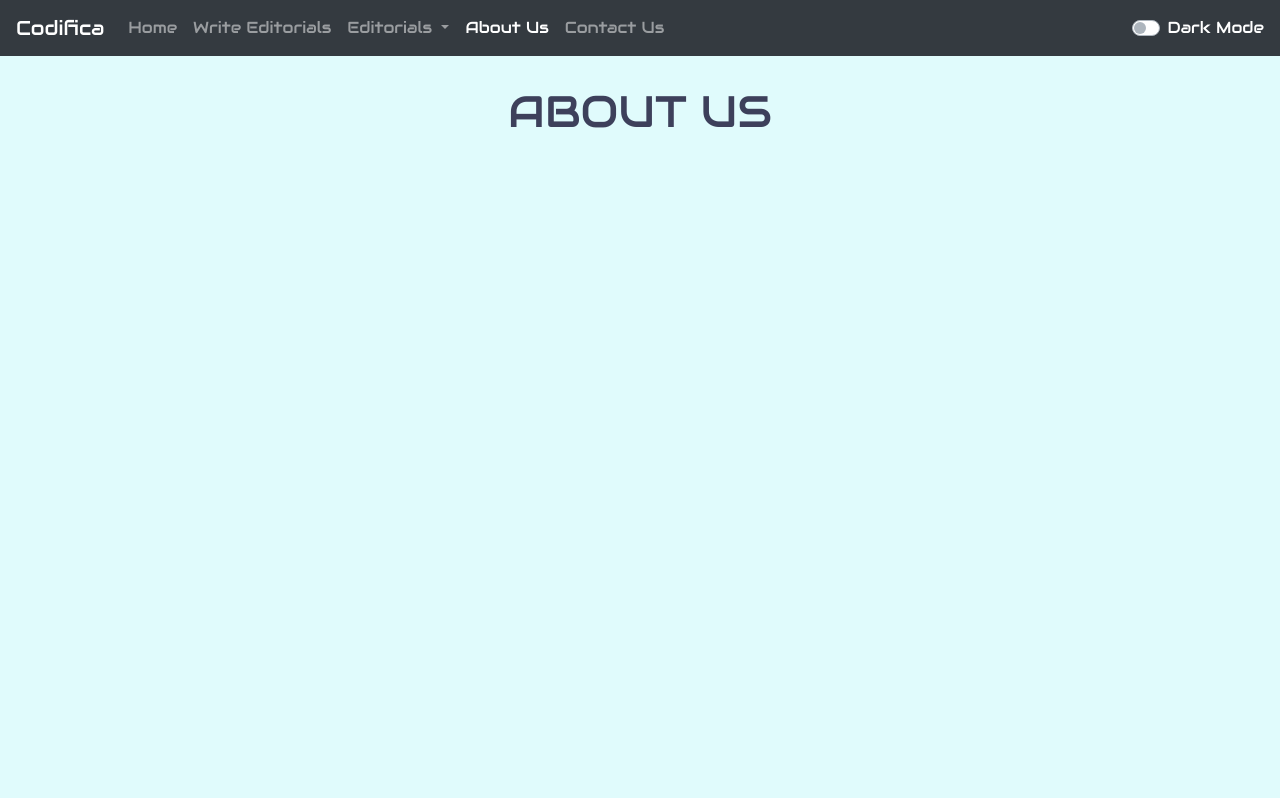
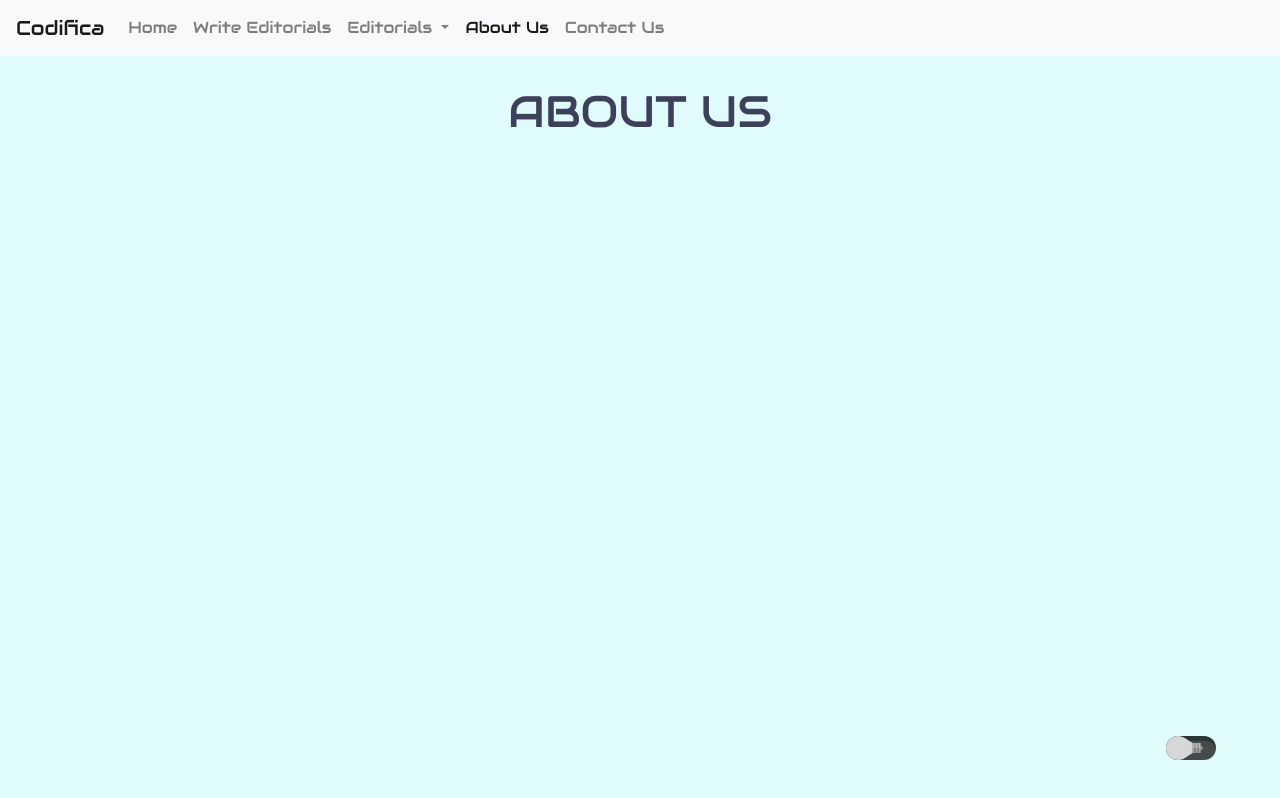
Before and after one commit to AryamanMishra/Codifica, a plain HTML site: page about.html in a window 1280 px wide. Drawn offline with nearby package versions, Linux system fonts and the light colour scheme.

Commit message:
Dark Mode Completed

```diff
--- a/about.html
+++ b/about.html
@@ -15,7 +15,7 @@
 <body>
 
         <!-- navbar -->
-        <nav class="navbar navbar-expand-lg navbar-dark bg-dark">
+        <nav class="navbar navbar-expand-lg navbar-light bg-light">
             <a class="navbar-brand" href="index.html">Codifica</a>
             <button class="navbar-toggler" type="button" data-toggle="collapse" data-target="#navbarSupportedContent" aria-controls="navbarSupportedContent" aria-expanded="false" aria-label="Toggle navigation">
               <span class="navbar-toggler-icon"></span>
@@ -52,11 +52,6 @@
                 <input class="form-control mr-sm-2" type="search" placeholder="Search" aria-label="Search">
                 <button class="btn btn-outline-success my-2 my-sm-0" type="submit">Search</button>
               </form> -->
-              <div class="custom-control custom-switch" style="color: white;">
-                <input type="checkbox" class="custom-control-input" id="darkSwitch">
-                <label class="custom-control-label" for="darkSwitch">Dark Mode</label>
-              </div>
-              <script src="js/dark-mode-switch.min.js"></script>
             </div>
           </nav>
 
@@ -66,17 +61,20 @@
           <!-- heading -->
           <h1 id="titleHeading">ABOUT US</h1>
 
-
+          <main>
+            <input class="l" type="checkbox" id="themeChanger">
+          </main>
 
           </div>
 
 
 
 <!-- bootstrap scripts -->
+<script src="js/dark_mode_check.js"></script>
 <script src="https://code.jquery.com/jquery-3.5.1.slim.min.js" integrity="sha384-DfXdz2htPH0lsSSs5nCTpuj/zy4C+OGpamoFVy38MVBnE+IbbVYUew+OrCXaRkfj" crossorigin="anonymous"></script>
 <script src="https://cdn.jsdelivr.net/npm/popper.js@1.16.1/dist/umd/popper.min.js" integrity="sha384-9/reFTGAW83EW2RDu2S0VKaIzap3H66lZH81PoYlFhbGU+6BZp6G7niu735Sk7lN" crossorigin="anonymous"></script>
 <script src="https://cdn.jsdelivr.net/npm/bootstrap@4.5.3/dist/js/bootstrap.min.js" integrity="sha384-w1Q4orYjBQndcko6MimVbzY0tgp4pWB4lZ7lr30WKz0vr/aWKhXdBNmNb5D92v7s" crossorigin="anonymous"></script>
-<script src="js/dark-mode-switch.js"></script>
+<script src="js/dark_mode.js"></script>
 
 
 </body>
--- a/css/index_style.css
+++ b/css/index_style.css
@@ -18,10 +18,94 @@ body {
     width: 50px;
     height: auto;
     position: fixed;
-    bottom: 10%;
+    bottom: 5%;
+    right: 5%;
 }
 
+/* toggle switch starts*/
+*, *:before, *:after {
+	box-sizing: border-box;
+	margin: 0;
+	padding: 0;
+}
 
+/* body, input {
+	font-size: 1em;
+	line-height: 1.5;
+}
+body {
+	background: #bbb;
+} */
+input {
+	display: block;
+	margin-bottom: 1.5em;
+}
+main {
+	padding: 1.5em 0 0 0;
+	text-align: center;
+}
+.l {
+	background-color: rgba(0,0,0,0.7);
+	border-radius: 0.75em;
+	box-shadow: 0.125em 0.125em 0 0.125em rgba(0,0,0,0.3) inset;
+	color: #fdea7b;
+	display: inline-flex;
+	align-items: center;
+	margin: auto;
+	padding: 0.15em;
+	width: 3em;
+	height: 1.5em;
+	transition: background-color 0.1s 0.3s ease-out, box-shadow 0.1s 0.3s ease-out;
+	-webkit-appearance: none;
+	-moz-appearance: none;
+	appearance: none;
+}
+.l:before, .l:after {
+	content: "";
+	display: block;
+}
+.l:before {
+	background-color: #d7d7d7;
+	border-radius: 50%;
+	width: 1.2em;
+	height: 1.2em;
+	transition: background-color 0.1s 0.3s ease-out, transform 0.3s ease-out;
+	z-index: 1;
+}
+.l:after {
+	background:
+		linear-gradient(transparent 50%, rgba(0,0,0,0.15) 0) 0 50% / 50% 100%,
+		repeating-linear-gradient(90deg,#bbb 0,#bbb,#bbb 20%,#999 20%,#999 40%) 0 50% / 50% 100%,
+		radial-gradient(circle at 50% 50%,#888 25%, transparent 26%);
+	background-repeat: no-repeat;
+	border: 0.25em solid transparent;
+	border-left: 0.4em solid #d8d8d8;
+	border-right: 0 solid transparent;
+	transition: border-left-color 0.1s 0.3s ease-out, transform 0.3s ease-out;
+	transform: translateX(-22.5%);
+	transform-origin: 25% 50%;
+	width: 1.2em;
+	height: 1em;
+}
+/* Checked */
+.l:checked {
+	background-color: rgba(0,0,0,0.45);
+	box-shadow: 0.125em 0.125em 0 0.125em rgba(0,0,0,0.1) inset;
+}
+.l:checked:before {
+	background-color: currentColor;
+	transform: translateX(125%)
+}
+.l:checked:after {
+	border-left-color: currentColor;
+	transform: translateX(-2.5%) rotateY(180deg);
+}
+/* Other States */
+.l:focus {
+	/* Usually an anti-A11Y practice but set to remove an annoyance just for this demo */
+	outline: 0;
+}
+/* toggle switch ends */
 
   /* DARK MODE */
 
@@ -31,10 +115,3 @@ body {
   .darkTheme #titleHeading {
     color: #ee6c4d;
   }
-
-
-  /* not my code */
-  [data-theme="dark"] #titleHeading {
-      /* color: #fca311; */
-      color: #ee6c4d;
-  }
--- /dev/null
+++ b/js/dark_mode.js
@@ -0,0 +1,13 @@
+var btn = document.getElementById('themeChanger')
+var body = document.querySelector('body')
+btn.addEventListener('click',onImgClick)
+function onImgClick() {
+    if (body.classList.contains('darkTheme')) {
+        body.classList.remove('darkTheme')
+        localStorage.removeItem('themeChanger','darkTheme')
+    }
+    else {
+        body.classList.add('darkTheme')
+        localStorage.setItem('themeChanger','darkTheme')
+    }
+}
--- /dev/null
+++ b/js/dark_mode_check.js
@@ -0,0 +1,9 @@
+var body = document.querySelector('body')
+if (localStorage.getItem('themeChanger')=='darkTheme') {
+    body.classList.add('darkTheme')
+    localStorage.setItem('themeChanger','darkTheme')
+}
+else {
+    body.classList.remove('darkTheme')
+    localStorage.removeItem('themeChanger','darkTheme')
+}
```
Also changed, not shown: codechef.html (+6 -9 lines), codeforces.html (+8 -7 lines), contact.html (+7 -8 lines), index.html (+6 -5 lines).
